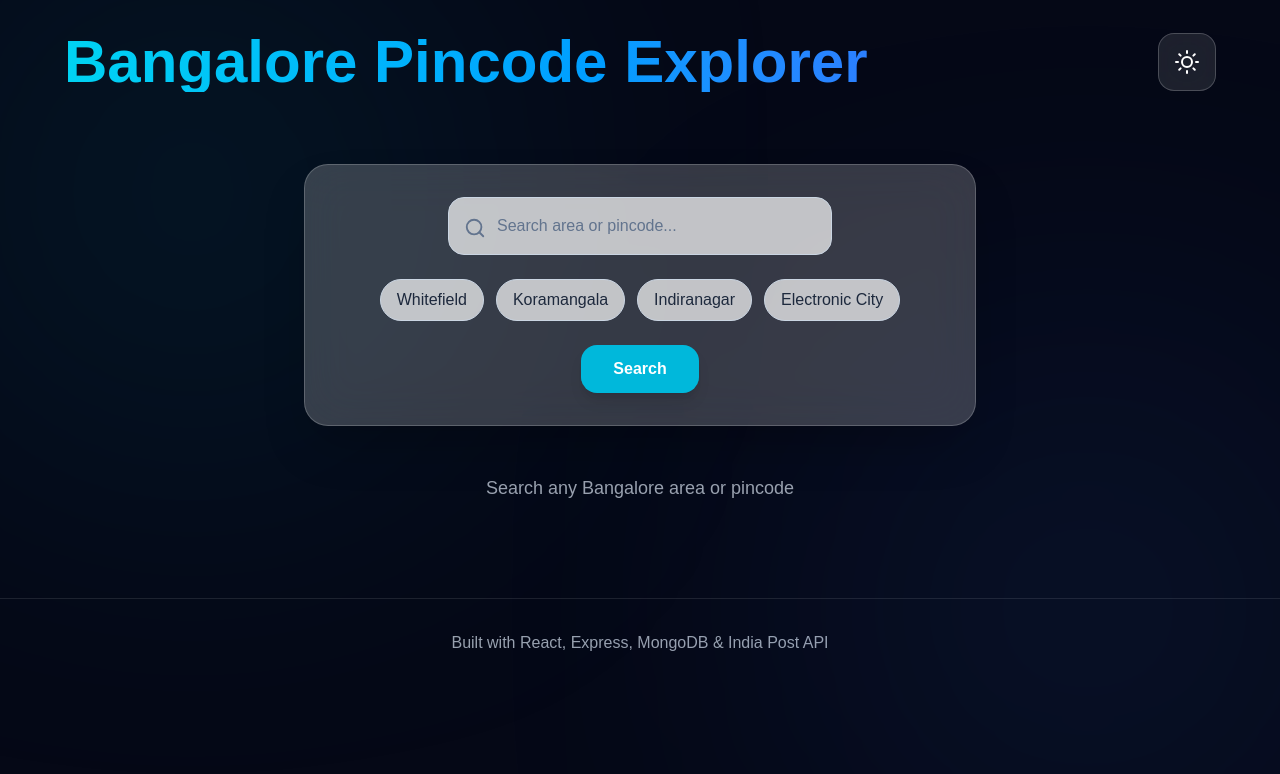
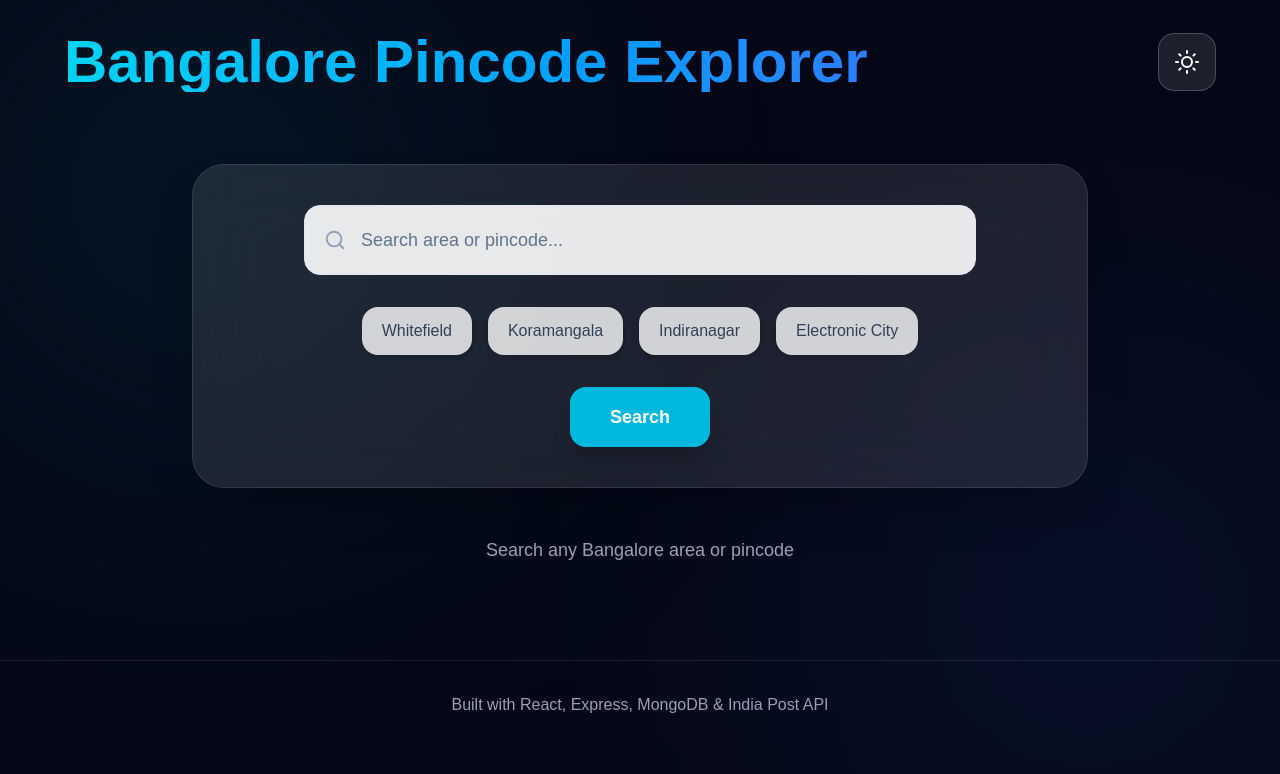
Before and after one commit to vartikadhochak/bangalore-pincode-explorer, a React (Vite) app in the folder client/: page / in a window 1280 px wide. Shown: the top 774 px of the page. Built offline with nearby package versions, Linux system fonts and the light colour scheme.

Commit message:
Improved search UI

```diff
--- a/client/src/components/SearchBar.jsx
+++ b/client/src/components/SearchBar.jsx
@@ -68,16 +68,17 @@ const SearchBar = ({ setResults }) => {
 
   return (
     <motion.div
-      initial={{ opacity: 0, scale: 0.9 }}
-      animate={{ opacity: 1, scale: 1 }}
+      initial={{ opacity: 0, y: 30 }}
+      animate={{ opacity: 1, y: 0 }}
       transition={{ duration: 0.5 }}
-      className="bg-white/20 backdrop-blur-xl p-8 rounded-3xl shadow-2xl border border-white/20 flex flex-col gap-6 items-center max-w-2xl mx-auto"
+      className="bg-white/10 backdrop-blur-2xl border border-white/10 rounded-[32px] p-8 md:p-10 shadow-2xl"
     >
 
-      <div className="relative w-full md:w-96">
+      {/* Search Input */}
+      <div className="relative max-w-2xl mx-auto">
 
         <FiSearch
-          className="absolute left-4 top-5 text-slate-500"
+          className="absolute left-5 top-1/2 -translate-y-1/2 text-slate-400"
           size={22}
         />
 
@@ -86,58 +87,72 @@ const SearchBar = ({ setResults }) => {
           placeholder="Search area or pincode..."
           value={input}
           onChange={(e) => setInput(e.target.value)}
-          className="w-full pl-12 pr-4 py-4 rounded-2xl bg-white/70 border border-slate-300 outline-none text-slate-800 placeholder-slate-500 focus:ring-2 focus:ring-cyan-400"
+          className="w-full bg-white/90 text-slate-800 placeholder-slate-500 rounded-2xl py-5 pl-14 pr-5 text-lg outline-none border border-slate-200 focus:ring-4 focus:ring-cyan-400/40"
         />
+
       </div>
 
-      <div className="flex flex-wrap gap-3 justify-center">
+      {/* Suggestions */}
+      <div className="flex flex-wrap justify-center gap-4 mt-8">
+
         {suggestions.map((item, index) => (
           <button
             key={index}
             onClick={() => setInput(item)}
-            className="bg-white/70 text-slate-800 border border-slate-300 px-4 py-2 rounded-full hover:bg-cyan-500 hover:text-white transition-all duration-300"
+            className="px-5 py-3 rounded-2xl bg-white/80 hover:bg-cyan-500 hover:text-white transition-all duration-300 text-slate-700 font-medium shadow-md"
           >
             {item}
           </button>
         ))}
+
       </div>
 
-      <button
-        onClick={searchData}
-        className="bg-cyan-500 hover:bg-cyan-400 hover:scale-105 transition-all duration-300 text-white px-8 py-3 rounded-2xl font-semibold shadow-lg"
-      >
-        Search
-      </button>
+      {/* Search Button */}
+      <div className="flex justify-center mt-8">
 
+        <button
+          onClick={searchData}
+          className="bg-cyan-500 hover:bg-cyan-400 hover:scale-105 transition-all duration-300 text-white px-10 py-4 rounded-2xl font-bold text-lg shadow-xl"
+        >
+          Search
+        </button>
+
+      </div>
+
+      {/* Loading */}
       {loading && (
-        <p className="text-cyan-600 text-lg animate-pulse">
+        <p className="text-cyan-300 text-center mt-6 animate-pulse">
           Searching...
         </p>
       )}
 
+      {/* Error */}
       {error && (
-        <p className="text-red-500 text-lg">
+        <p className="text-red-400 text-center mt-6">
           {error}
         </p>
       )}
 
+      {/* Recent Searches */}
       {recentSearches.length > 0 && (
-        <div className="w-full mt-4">
+        <div className="mt-10">
 
-          <h3 className="text-slate-700 mb-3 text-lg font-semibold">
+          <h3 className="text-slate-300 text-sm uppercase tracking-wider mb-4 text-center">
             Recent Searches
           </h3>
 
-          <div className="flex flex-wrap gap-3">
+          <div className="flex flex-wrap justify-center gap-3">
+
             {recentSearches.map((item, index) => (
               <button
                 key={index}
                 onClick={() => setInput(item)}
-                className="bg-cyan-100 text-slate-800 border border-cyan-300 px-4 py-2 rounded-full hover:bg-cyan-500 hover:text-white transition-all duration-300"
+                className="px-4 py-2 rounded-full bg-cyan-500/20 border border-cyan-400/20 hover:bg-cyan-500 hover:text-white transition-all duration-300 text-cyan-100"
               >
                 {item}
               </button>
             ))}
+
           </div>
 
         </div>
```
